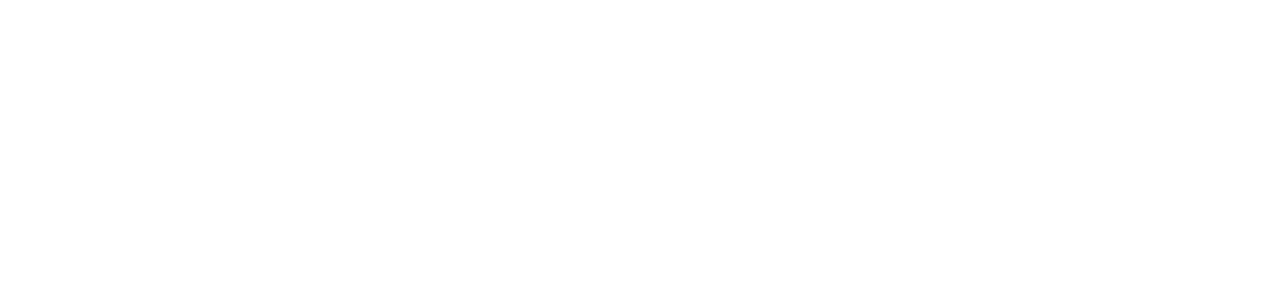
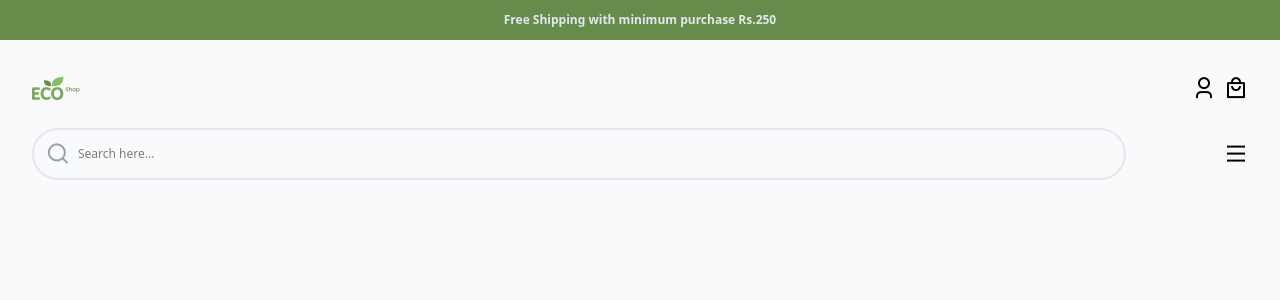
Before and after one commit to Saran-Sandeep/EcoCart, an Angular app in the folder ecocart-frontend/: page / in a window 1280 px wide. Shown: the top 300 px of the page. Built offline with nearby package versions, Linux system fonts and the light colour scheme.

Commit message:
Added header comp, Added remixicon in index.html

```diff
--- a/ecocart-frontend/src/app/app.component.html
+++ b/ecocart-frontend/src/app/app.component.html
@@ -1 +1,5 @@
+<!-- header -->
+<app-header></app-header>
+
+<!-- router -->
 <router-outlet />
--- a/ecocart-frontend/src/app/app.component.ts
+++ b/ecocart-frontend/src/app/app.component.ts
@@ -1,11 +1,12 @@
 import { Component } from '@angular/core';
 import { RouterOutlet } from '@angular/router';
+import { HeaderComponent } from './features/header/header.component';
 
 @Component({
   selector: 'app-root',
-  imports: [RouterOutlet],
+  imports: [RouterOutlet, HeaderComponent],
   templateUrl: './app.component.html',
-  styleUrl: './app.component.css'
+  styleUrl: './app.component.css',
 })
 export class AppComponent {
   title = 'ecocart-frontend';
--- /dev/null
+++ b/ecocart-frontend/src/app/features/header/header.component.css
@@ -0,0 +1,9 @@
+@reference "../../../styles.css";
+
+.mobile__navigation-link {
+  @apply text-center block py-2 transition-all duration-300 rounded-md;
+}
+
+.mobile__navigation-item:hover .mobile__navigation-link {
+  @apply bg-primary text-primary-foreground;
+}
--- /dev/null
+++ b/ecocart-frontend/src/app/features/header/header.component.html
@@ -0,0 +1,67 @@
+<div class="banner w-full py-3 bg-primary flex items-center justify-center">
+  <p class="banner__text text-xs font-semibold text-foreground">
+    Free Shipping with minimum purchase Rs.250
+  </p>
+</div>
+
+<header class="header container">
+  <div class="flex flex-col gap-6">
+    <!-- main header -->
+    <div class="flex items-center justify-between">
+      <div class="logo">
+        <img
+          src="/img/logo.svg"
+          alt="logo of ecocart"
+          class="aspect-[5/2] h-6"
+        />
+      </div>
+      <nav class="flex items-center gap-2">
+        <a href="#">
+          <i class="ri-user-3-line"></i>
+        </a>
+        <a href="#">
+          <i class="ri-shopping-bag-4-line"></i>
+        </a>
+      </nav>
+    </div>
+    <!-- search header -->
+    <div class="flex items-center justify-between gap-3">
+      <div
+        class="border-2 border-border rounded-[40px] flex items-center gap-2 py-2 px-3 w-9/10"
+      >
+        <i class="ri-search-line text-gray-400"></i>
+        <input
+          type="search"
+          name="search"
+          id="search"
+          placeholder="Search here... "
+          class="outline-none w-full text-xs"
+        />
+      </div>
+      <button (click)="toggleMobileMenu()">
+        <i #hamburger class="ri-menu-fill"></i>
+      </button>
+    </div>
+
+    <!--mobile menu -->
+    <div class="mobile__navigation bg-background" *ngIf="isMenuVisible()">
+      <ul>
+        <li class="mobile__navigation-item">
+          <a href="#" class="mobile__navigation-link">Home</a>
+        </li>
+        <li class="mobile__navigation-item">
+          <a href="#" class="mobile__navigation-link">About</a>
+        </li>
+        <li class="mobile__navigation-item">
+          <a href="#" class="mobile__navigation-link">Shop</a>
+        </li>
+        <li class="mobile__navigation-item">
+          <a href="#" class="mobile__navigation-link">Blog</a>
+        </li>
+        <li class="mobile__navigation-item">
+          <a href="#" class="mobile__navigation-link">Contact</a>
+        </li>
+      </ul>
+    </div>
+  </div>
+</header>
--- /dev/null
+++ b/ecocart-frontend/src/app/features/header/header.component.ts
@@ -0,0 +1,30 @@
+import { CommonModule } from '@angular/common';
+import { Component, ElementRef, signal, ViewChild } from '@angular/core';
+
+@Component({
+  selector: 'app-header',
+  imports: [CommonModule],
+  templateUrl: './header.component.html',
+  styleUrl: './header.component.css',
+})
+export class HeaderComponent {
+  isMenuVisible = signal(false);
+
+  @ViewChild('hamburger') searchHamburgerRef!: ElementRef;
+
+  toggleMobileMenu() {
+    if (!this.isMenuVisible()) {
+      this.isMenuVisible.set(true);
+      this.searchHamburgerRef.nativeElement.classList.remove('ri-menu-line');
+      this.searchHamburgerRef.nativeElement.classList.add(
+        'ri-close-large-line'
+      );
+    } else {
+      this.isMenuVisible.set(false);
+      this.searchHamburgerRef.nativeElement.classList.remove(
+        'ri-close-large-line'
+      );
+      this.searchHamburgerRef.nativeElement.classList.add('ri-menu-line');
+    }
+  }
+}
--- a/ecocart-frontend/src/index.html
+++ b/ecocart-frontend/src/index.html
@@ -6,6 +6,15 @@
     <base href="/" />
     <meta name="viewport" content="width=device-width, initial-scale=1" />
     <link rel="icon" type="image/x-icon" href="favicon.ico" />
+
+    <!-- remixicon -->
+    <link
+      rel="stylesheet"
+      href="https://cdnjs.cloudflare.com/ajax/libs/remixicon/4.6.0/remixicon.min.css"
+      integrity="sha512-XcIsjKMcuVe0Ucj/xgIXQnytNwBttJbNjltBV18IOnru2lDPe9KRRyvCXw6Y5H415vbBLRm8+q6fmLUU7DfO6Q=="
+      crossorigin="anonymous"
+      referrerpolicy="no-referrer"
+    />
   </head>
   <body>
     <app-root></app-root>
--- a/ecocart-frontend/src/styles.css
+++ b/ecocart-frontend/src/styles.css
@@ -11,13 +11,14 @@
   --color-warning: ;
   --color-error: ;
 
-  --color-background: var(--color-grey-50);
-  --color-foreground: ;
+  --color-background: var(--color-slate-50);
+  --color-foreground: var(--color-slate-200);
   --color-primary-foreground: var(--color-slate-200);
   --color-card: ;
   --color-card-foreground: ;
   --color-muted: ;
   --color-muted-foreground: ;
+  --color-border: var(--color-gray-200);
 
   /* font-family */
   --font-libre-baskerville: "Libre Baskerville", serif; /* headings */
@@ -43,7 +44,7 @@
 }
 
 @utility container {
-  @apply p-3 lg:p-8 mx-auto;
+  @apply p-4 lg:p-8 mx-auto;
 }
 
 @layer base {
@@ -55,6 +56,10 @@
 
 html {
   @apply overflow-x-hidden scroll-smooth;
+}
+
+body {
+  @apply bg-background;
 }
 .section {
   @apply mt-20 lg:mt-28;
@@ -92,6 +97,10 @@
 }
 .section {
   @apply mt-20 lg:mt-28;
+}
+
+i {
+  @apply text-2xl;
 }
 /*
 h1 {
@@ -139,7 +148,7 @@
 }
 
 /* scroll bar */
-body::-webkit-scrollbar {
+/* body::-webkit-scrollbar {
   width: 1em;
 }
 
@@ -150,4 +159,4 @@
 body::-webkit-scrollbar-thumb {
   background-color: var(--color-primary);
   outline: 1px solid var(--color-primary);
-}
+} */
```
Also changed, not shown: ecocart-frontend/public/img/logo.svg (added), 1 other file (tests, documents, lock files or other folders).
